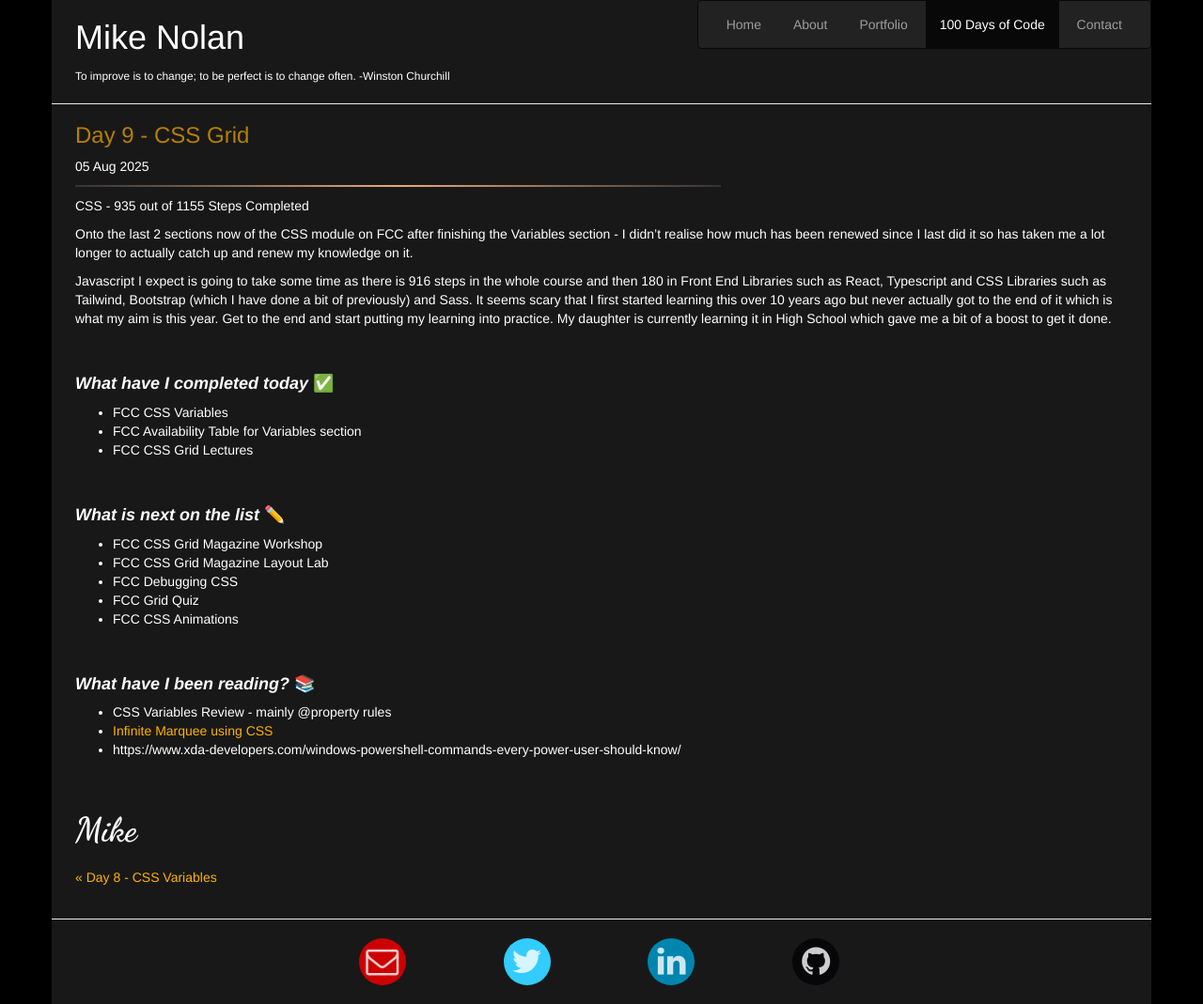
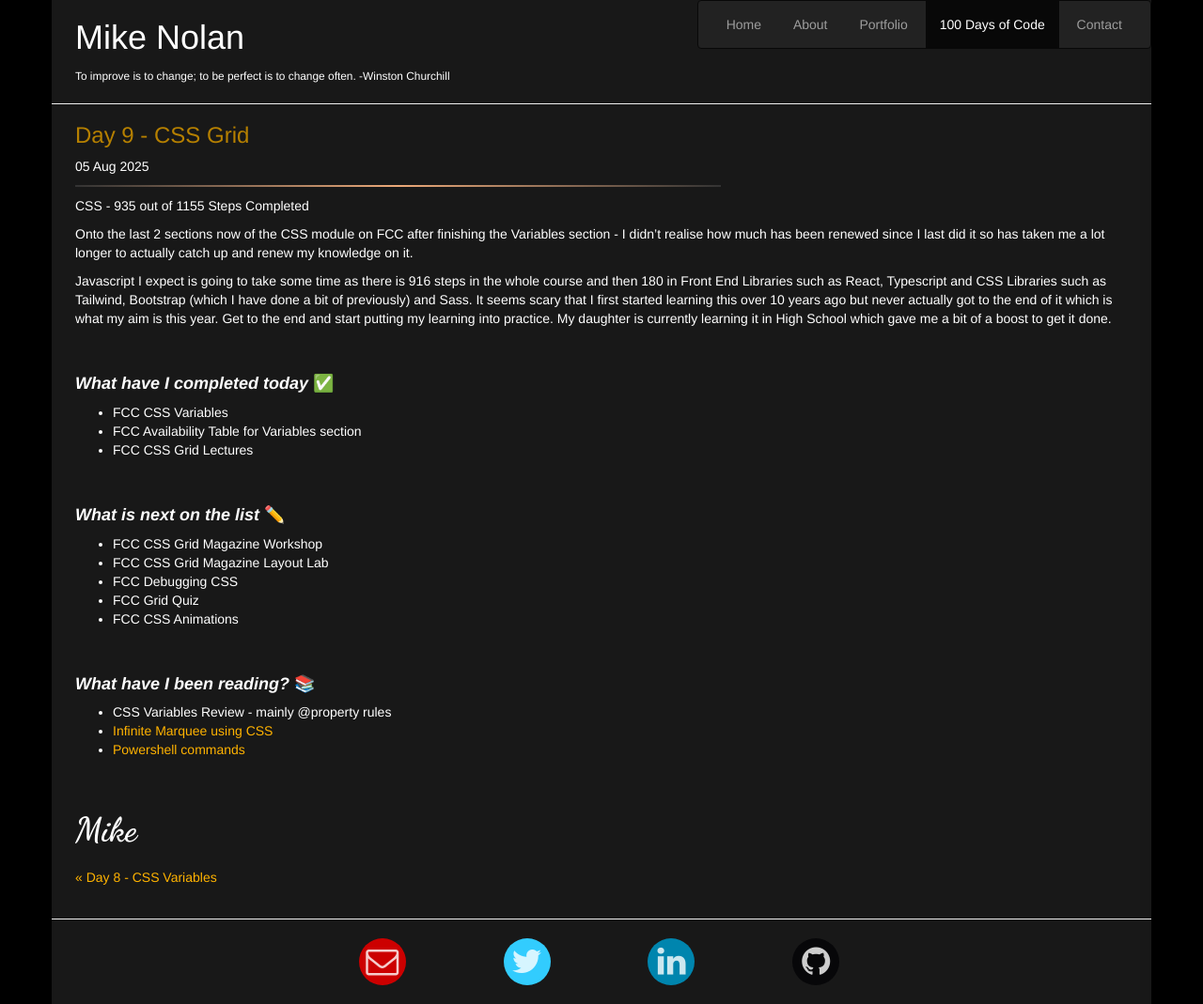
Before and after one commit to mikechristopher/100daysofcode, a Jekyll site: the page built from _posts/2025-08-05-CSS_Grid_Day9.md, in a window 1280 px wide. Shown: the whole page at 94% size. Built offline with Jekyll 4.4.1, drawn with Linux system fonts in a browser that asks for light colours; nearby versions of some CDN libraries; emoji names are drawn with the system emoji font; some of the changed lines change nothing that is shown.

Commit message:
update link

```diff
--- a/_posts/2025-08-05-CSS_Grid_Day9.md
+++ b/_posts/2025-08-05-CSS_Grid_Day9.md
@@ -31,4 +31,4 @@ Javascript I expect is going to take some time as there is 916 steps in the whol
 
 - CSS Variables Review - mainly @property rules
 - <a href="https://frontendmasters.com/blog/infinite-marquee-animation-using-modern-css/"> Infinite Marquee using CSS</a>
-- https://www.xda-developers.com/windows-powershell-commands-every-power-user-should-know/
+- <a href="https://www.xda-developers.com/windows-powershell-commands-every-power-user-should-know/">Powershell commands</a>
```
